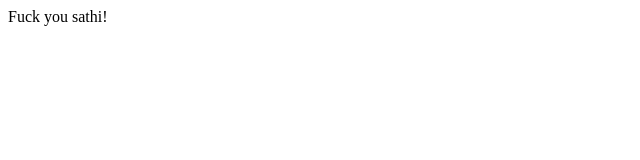
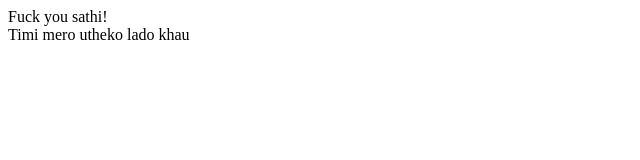
Before and after one commit to Sayujya-codes/combinedTailwind, a plain HTML site: page index.html in a window 1280 px wide. Shown: the whole page, without its empty margins (0-640 px from the left). Drawn offline with Linux system fonts and the light colour scheme.

Commit message:
update index file

```diff
--- a/index.html
+++ b/index.html
@@ -8,5 +8,6 @@
   </head>
   <body>
     <div>Fuck you sathi!</div>
+    <div>Timi mero utheko lado khau</div>
   </body>
 </html>
```
